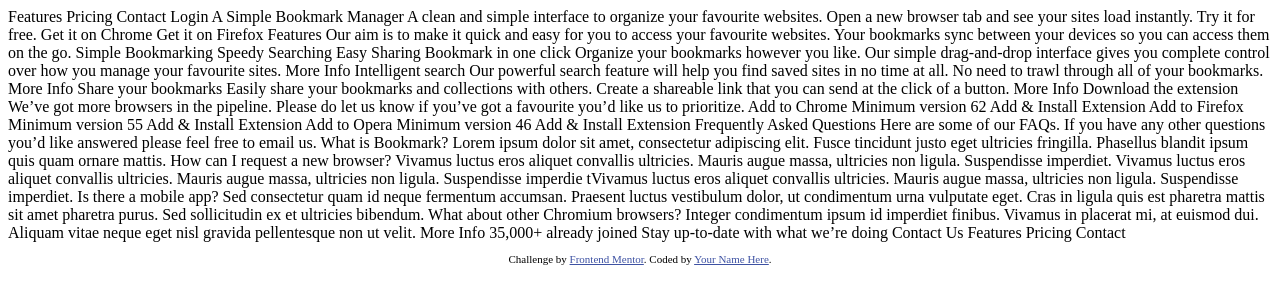
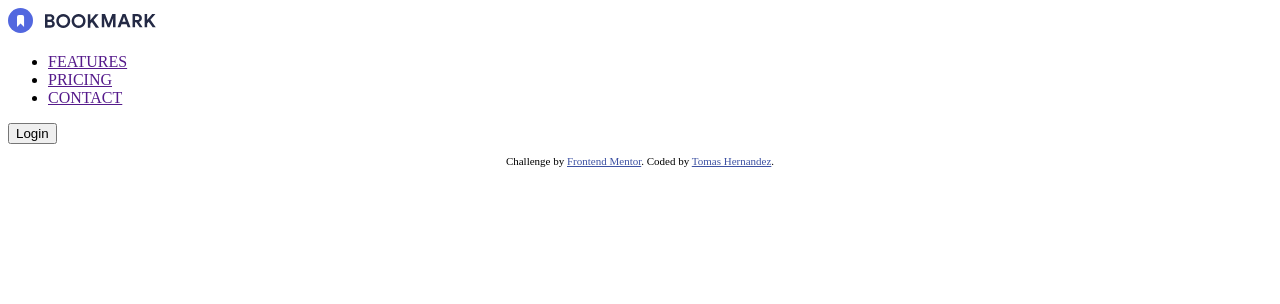
Before and after one commit to ThomasHernandez89/BookmarkLandingPage, a plain HTML site: page index.html in a window 1280 px wide. Drawn offline with Linux system fonts and the light colour scheme.

Commit message:
second commit

```diff
--- a/index.html
+++ b/index.html
@@ -1,134 +1,39 @@
 <!DOCTYPE html>
 <html lang="en">
+
 <head>
     <meta charset="UTF-8">
-  <meta name="viewport" content="width=device-width, initial-scale=1.0"> <!-- displays site properly based on user's device -->
+    <meta name="viewport" content="width=device-width, initial-scale=1.0">
+    <!-- displays site properly based on user's device -->
 
     <link rel="icon" type="image/png" sizes="32x32" href="./images/favicon-32x32.png">
+    <link rel="stylesheet" href="style.css">
 
     <title>Frontend Mentor | Bookmark landing page</title>
 
-  <!-- Feel free to remove these styles or customise in your own stylesheet 👍 -->
-  <style>
-    .attribution { font-size: 11px; text-align: center; }
-    .attribution a { color: hsl(228, 45%, 44%); }
-  </style>
 </head>
+
 <body>
+    <header class="_top_section">
+        <img src="/images/logo-bookmark.svg" alt="logo">
+        <div class="_nav_bar">
+            <ul>
+                <li><a href="">FEATURES</a></li>
+                <li><a href="">PRICING</a></li>
+                <li><a href="">CONTACT</a></li>
+            </ul>
+            <button>Login</button>
+        </div>
 
-  Features
-  Pricing
-  Contact
-  Login
+    </header>
 
-  A Simple Bookmark Manager
-
-  A clean and simple interface to organize your favourite websites. Open a new
-  browser tab and see your sites load instantly. Try it for free.
-
-  Get it on Chrome
-  Get it on Firefox
-
-  Features
-
-  Our aim is to make it quick and easy for you to access your favourite websites.
-  Your bookmarks sync between your devices so you can access them on the go.
-
-  Simple Bookmarking
-  Speedy Searching
-  Easy Sharing
-
-  Bookmark in one click
-
-  Organize your bookmarks however you like. Our simple drag-and-drop interface
-  gives you complete control over how you manage your favourite sites.
-
-  More Info
-
-  Intelligent search
-
-  Our powerful search feature will help you find saved sites in no time at all.
-  No need to trawl through all of your bookmarks.
-
-  More Info
-
-  Share your bookmarks
-
-  Easily share your bookmarks and collections with others. Create a shareable
-  link that you can send at the click of a button.
-
-  More Info
-
-  Download the extension
-
-  We’ve got more browsers in the pipeline. Please do let us know if you’ve
-  got a favourite you’d like us to prioritize.
-
-  Add to Chrome
-  Minimum version 62
-  Add & Install Extension
-
-  Add to Firefox
-  Minimum version 55
-  Add & Install Extension
-
-  Add to Opera
-  Minimum version 46
-  Add & Install Extension
-
-  Frequently Asked Questions
-
-  Here are some of our FAQs. If you have any other questions you’d like
-  answered please feel free to email us.
-
-  <!-- Question 1 -->
-  What is Bookmark?
-
-  <!-- Answer 1 -->
-  Lorem ipsum dolor sit amet, consectetur adipiscing elit. Fusce tincidunt
-  justo eget ultricies fringilla. Phasellus blandit ipsum quis quam ornare mattis.
-
-  <!-- Question 2 -->
-  How can I request a new browser?
-
-  <!-- Answer 2 -->
-  Vivamus luctus eros aliquet convallis ultricies. Mauris augue massa, ultricies non ligula.
-  Suspendisse imperdiet. Vivamus luctus eros aliquet convallis ultricies. Mauris augue massa,
-  ultricies non ligula. Suspendisse imperdie tVivamus luctus eros aliquet convallis ultricies.
-  Mauris augue massa, ultricies non ligula. Suspendisse imperdiet.
-
-  <!-- Question 3 -->
-  Is there a mobile app?
-
-  <!-- Answer 3 -->
-  Sed consectetur quam id neque fermentum accumsan. Praesent luctus vestibulum dolor, ut condimentum
-  urna vulputate eget. Cras in ligula quis est pharetra mattis sit amet pharetra purus. Sed
-  sollicitudin ex et ultricies bibendum.
-
-  <!-- Question 4 -->
-  What about other Chromium browsers?
-
-  <!-- Answer 4 -->
-  Integer condimentum ipsum id imperdiet finibus. Vivamus in placerat mi, at euismod dui. Aliquam
-  vitae neque eget nisl gravida pellentesque non ut velit.
-
-  More Info
-
-  35,000+ already joined
-
-  Stay up-to-date with what we’re doing
-
-  Contact Us
-
-  Features
-  Pricing
-  Contact
 
     <footer>
         <p class="attribution">
             Challenge by <a href="https://www.frontendmentor.io?ref=challenge" target="_blank">Frontend Mentor</a>.
-      Coded by <a href="#">Your Name Here</a>.
+            Coded by <a href="# ">Tomas Hernandez</a>.
         </p>
     </footer>
 </body>
+
 </html>
--- a/style.css
+++ b/style.css
@@ -0,0 +1,8 @@
+.attribution {
+    font-size: 11px;
+    text-align: center;
+}
+
+.attribution a {
+    color: hsl(228, 45%, 44%);
+}
```
Lines whose indentation alone changed are shown as unchanged.
